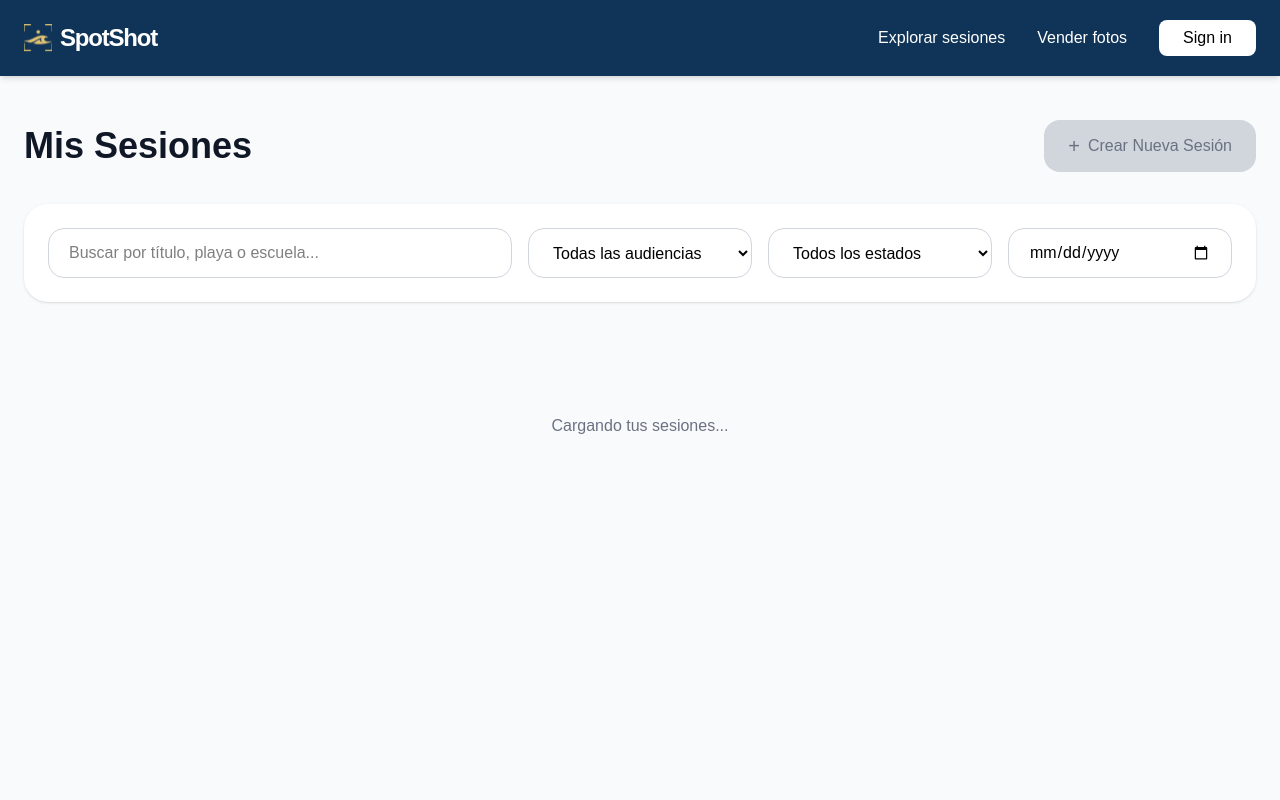
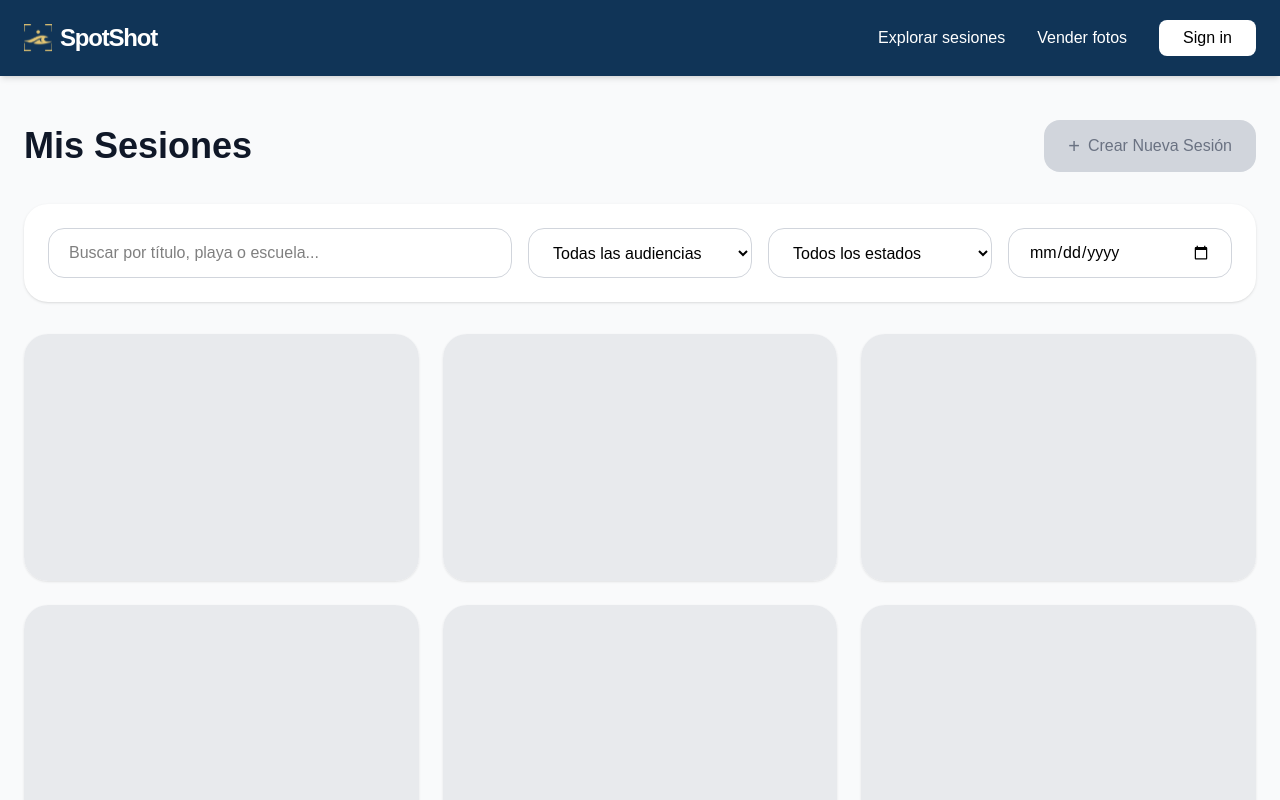
Before and after one commit to AgustinMateos/spotshot, a Next.js app: page /shot/misSesiones in a window 1280 px wide. Shown: the top 800 px of the page. Built offline with nearby package versions, Linux system fonts and the light colour scheme.

Commit message:
skeleton

```diff
--- a/src/components/spot/misSesiones.jsx
+++ b/src/components/spot/misSesiones.jsx
@@ -181,7 +181,16 @@ export default function MisSesiones() {
 
         {/* Grid de Sesiones */}
         {loading ? (
-          <p className="text-center py-20 text-gray-500">Cargando tus sesiones...</p>
+          <div className="grid grid-cols-1 md:grid-cols-2 lg:grid-cols-3 gap-6">
+    {Array.from({ length: 6 }).map((_, i) => (
+      <div key={i} className="bg-white rounded-3xl overflow-hidden shadow-sm animate-pulse">
+        {/* Imagen Skeleton */}
+        <div className="w-full aspect-16/10 bg-gray-200"></div>
+
+
+      </div>
+    ))}
+  </div>
         ) : filteredSessions.length > 0 ? (
           <div className="grid grid-cols-1 md:grid-cols-2 lg:grid-cols-3 gap-6">
             {filteredSessions.map((session) => (
```
